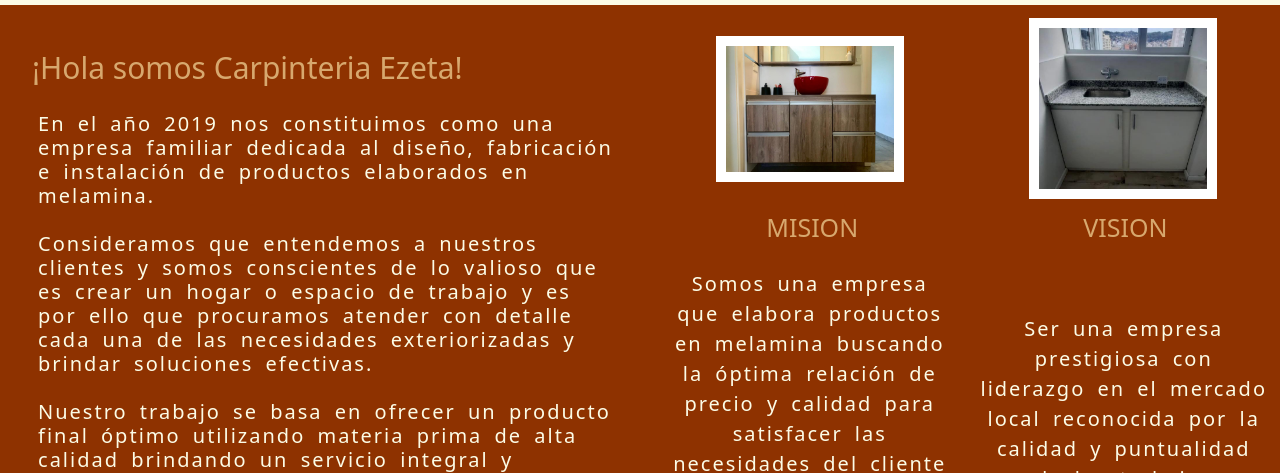
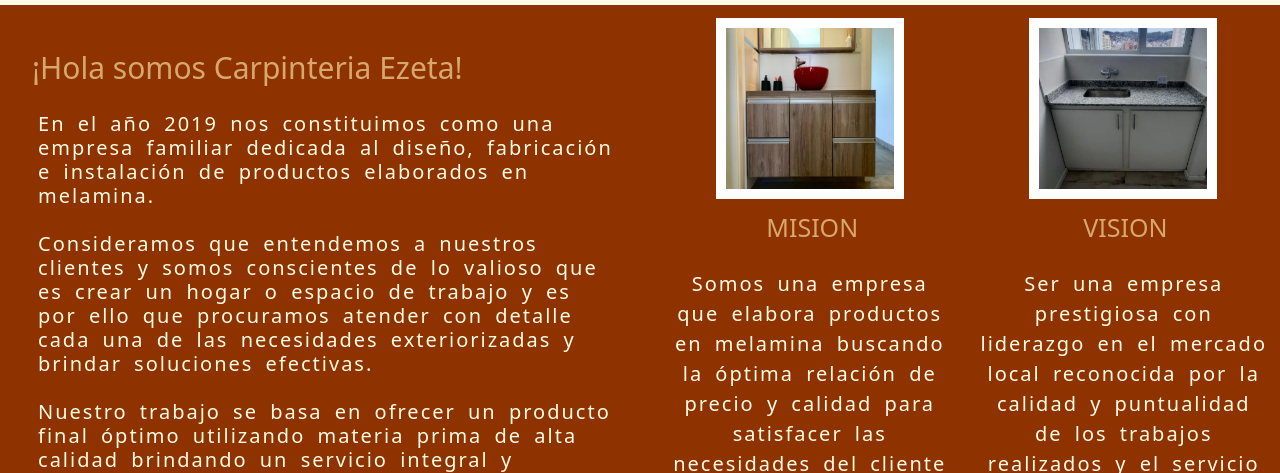
Before and after one commit to StephiLegarra/proyecto-final, a website: page Pages/conocenos.html in a window 1280 px wide. Shown: the part 233-706 px from the top of the page. Drawn offline with nearby package versions, Linux system fonts and the light colour scheme.

Commit message:
correcion imagenes conocenos

```diff
--- a/SCSS/components/_conocenos.scss
+++ b/SCSS/components/_conocenos.scss
@@ -53,11 +53,11 @@
         @include flex-direction (flex, column);
 
         .main__know-div {
-            @include display-flex (flex, space-around, center);
+            @include display-flex (flex, space-around, null);
 
             img {
                 width: 30%;
-                @include display-flex (flex, center, center);
+                @include display-flex (flex, center, null);
                 border: solid 10px nth($colores, 6);
             }
         }
```
Also changed, not shown: CSS/style.css, 1 other file.
